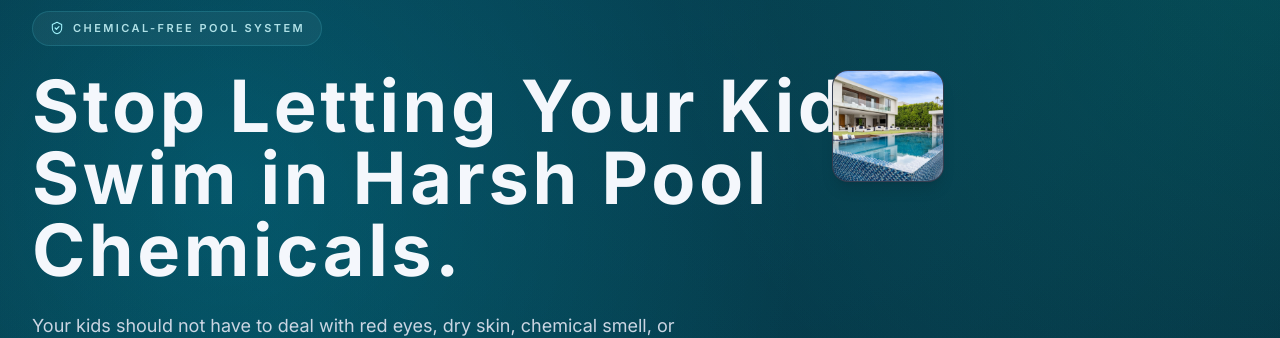
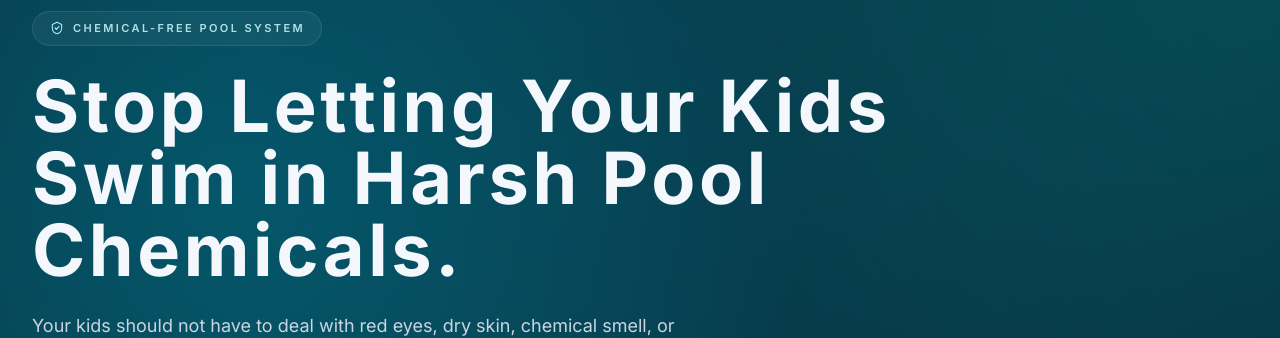
Before and after one commit to hhsystems1/fusion44xweb, a Next.js app: page /landing/youtube-vsl in a window 1280 px wide. Shown: the part 122-460 px from the top of the page. Built offline with nearby package versions, Linux system fonts and the light colour scheme; no server answers; a web font is replaced by a local one.

Commit message:
ui fixes

```diff
--- a/src/components/landing/VideoSalesLanding.tsx
+++ b/src/components/landing/VideoSalesLanding.tsx
@@ -347,7 +347,7 @@ export default function VideoSalesLanding({ headingFontClassName = "", bodyFontC
   const needsConsultation = capacity === "over-40k" || currentSetup === "new-construction";
   const routingDestination: Fusion44xDestination = needsConsultation ? "consultation" : "checkout";
   const routeLabel = needsConsultation ? "Request a Water Specialist Consultation" : "Continue to Checkout";
-  const VIMEO_VIDEO_ID = "1204085949";
+  const VIMEO_VIDEO_ID = "1204214237";
 
   function handleQuizSubmit(event: FormEvent<HTMLFormElement>) {
     event.preventDefault();
@@ -377,14 +377,9 @@ export default function VideoSalesLanding({ headingFontClassName = "", bodyFontC
               <ShieldIcon className="h-4 w-4 text-cyan-200" />
               Chemical-Free Pool System
             </Pill>
-            <div className="relative max-w-4xl">
-              <h1 className={`${headingFontClassName} mt-6 text-5xl font-bold tracking-[0.05em] text-[#F4F7FC] sm:text-6xl lg:text-7xl`}>
-                {active.heroHeadline}
-              </h1>
-              <div className="absolute -right-4 top-0 hidden h-28 w-28 overflow-hidden rounded-2xl border border-white/10 bg-slate-800 shadow-lg lg:block">
-                <Image src="/poolex4.webp" alt="Fusion 44X product" fill className="object-cover" />
-              </div>
-            </div>
+            <h1 className={`${headingFontClassName} mt-6 max-w-4xl text-5xl font-bold tracking-[0.05em] text-[#F4F7FC] sm:text-6xl lg:text-7xl`}>
+              {active.heroHeadline}
+            </h1>
             <p className="mt-6 max-w-2xl text-base leading-8 text-slate-300 sm:text-lg">
               {active.heroBody}
             </p>
```
